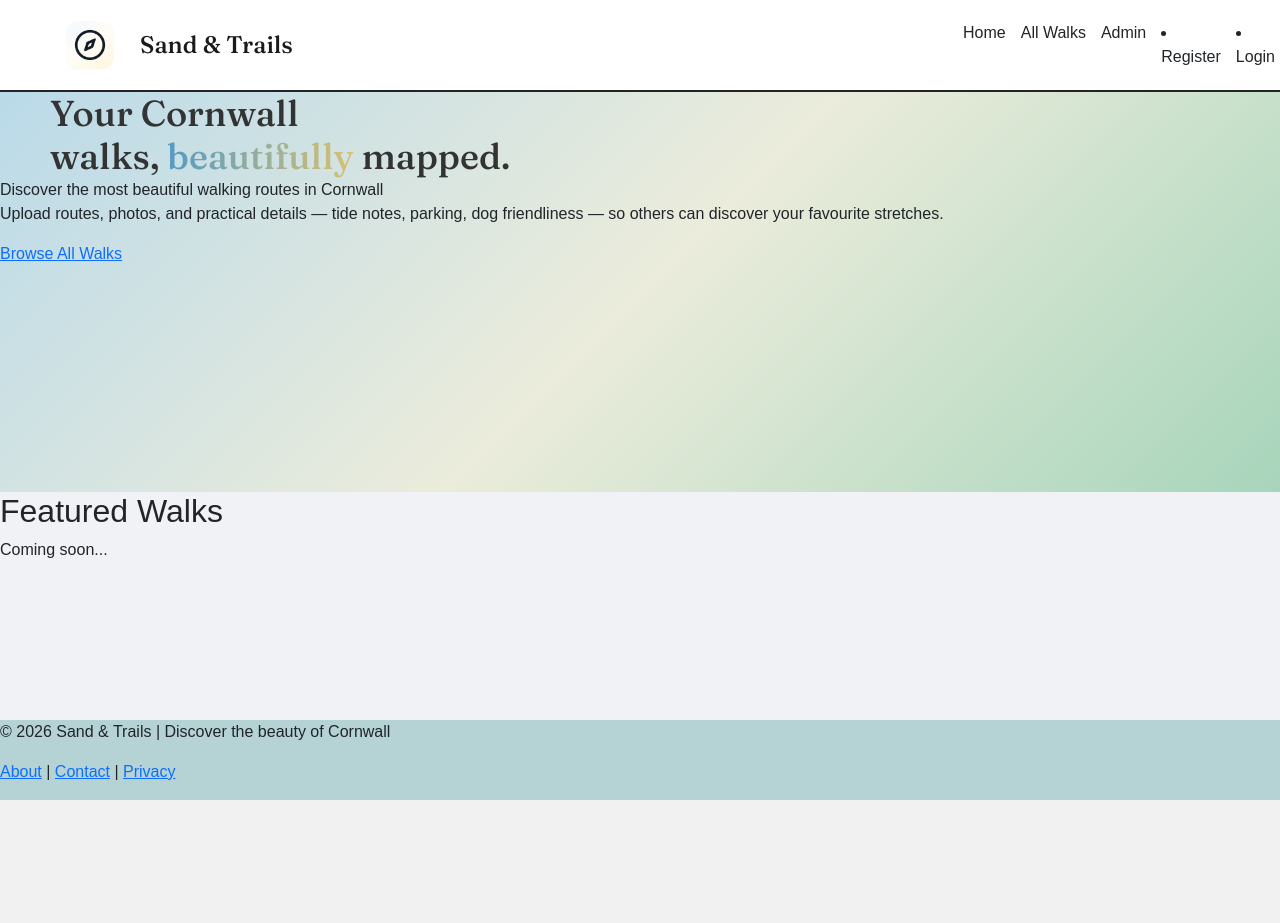
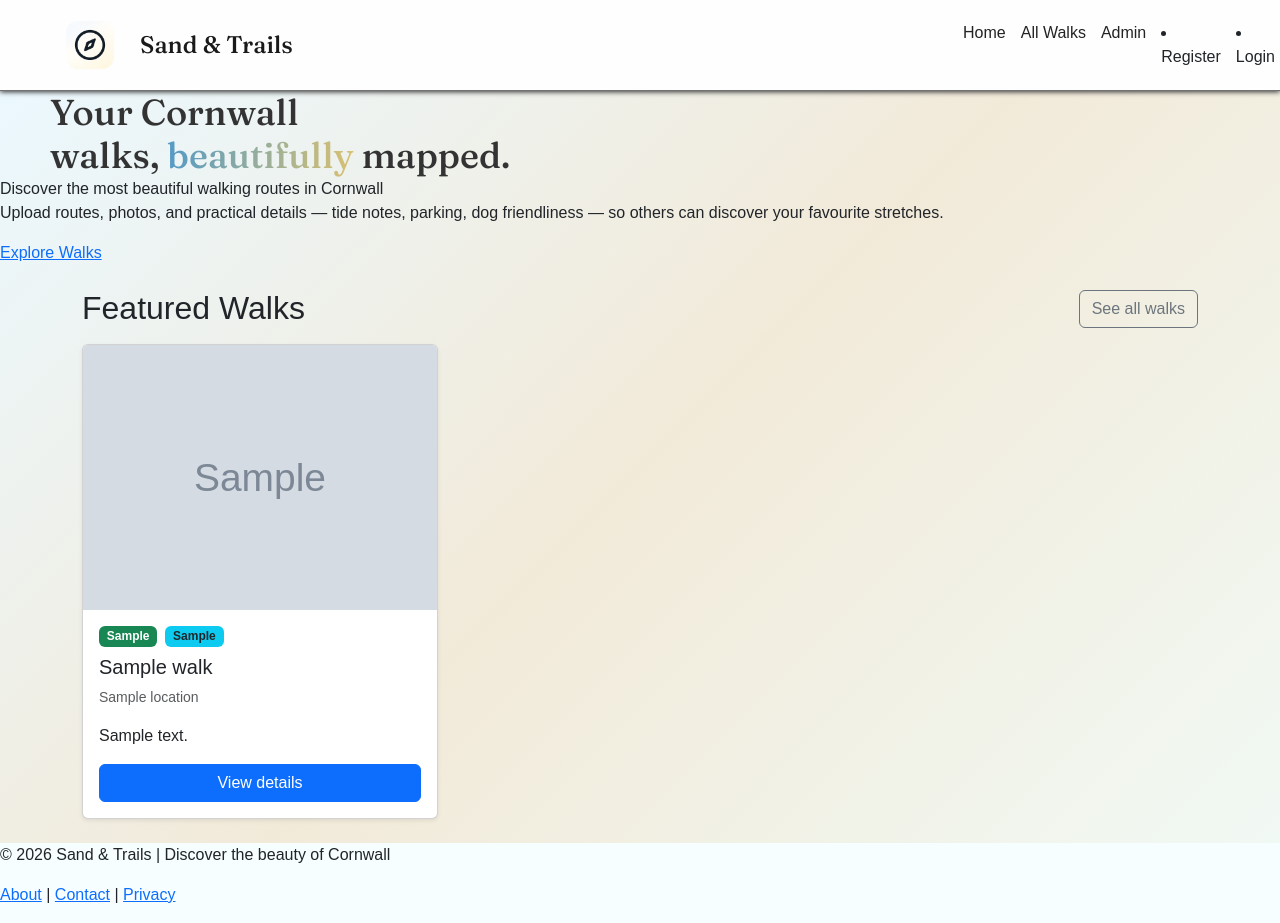
Before and after one commit to cal129/Cornwall_walk, a Django app: template post_walk/templates/index.html in a window 1280 px wide. Before the commit the page ends 800 px from the top, so only its background shows below. Run offline with Django 4.2, Linux system fonts and the light colour scheme; the template is opened without the code that fills it: most values are stand-ins (such as "Sample title", 1, 10 or a date in 2020); grey boxes marked "Sample" are stand-in pictures.

Commit message:
update styles and layout

```diff
--- a/post_walk/static/post_walk/css/style.css
+++ b/post_walk/static/post_walk/css/style.css
@@ -9,10 +9,16 @@
 
 /* header styles */
 header {
-    background-color: rgb(255, 255, 255);
+    background-color: rgba(255, 255, 255, 0.9);
     padding: 5px;
     padding-left: 50px;
-    border-bottom: 2px solid #232323;
+    border-bottom: 1.2px solid #727272;
+    box-shadow: #333 0px 1px 5px;
+    position: sticky;
+    top: 0;
+    z-index: 1030;
+    backdrop-filter: blur(8px);
+    -webkit-backdrop-filter: blur(8px);
 }
 
 header h1 {
@@ -52,8 +58,8 @@ nav a {
 /*main page styles */
 
 #main-home {
-    background: linear-gradient(135deg, #badae9, #ebecdb, #a7d5bb);
-    height: 400px;
+    background: linear-gradient(135deg, #ebf8fe, #f2ead9, #f1f9f4);
+    height: 100%;
 }
 
 html,
@@ -92,5 +98,5 @@ main {
 /* Ensure footer is pushed to the bottom in the column flex layout */
 footer {
     margin-top: auto;
-    background-color: rgb(181, 211, 213);
+    background-color: rgb(247, 254, 255);
 }
--- a/post_walk/templates/index.html
+++ b/post_walk/templates/index.html
@@ -10,12 +10,45 @@
             Upload routes, photos, and practical details — tide notes, parking, dog friendliness — so others can discover your favourite stretches.
         </p>
         <a href="{% url 'walk_list' %}" class="btn-primary">
-            Browse All Walks
+            Explore Walks
         </a>
+
+ <div class="featured-section">
+        <div class="container py-4">
+            <div class="d-flex align-items-center justify-content-between flex-wrap gap-2 mb-3">
+                <h2 class="mb-0">Featured Walks</h2>
+                <a class="btn btn-outline-secondary" href="{% url 'walk_list' %}">See all walks</a>
+            </div>
+
+            {% if featured_walks %}
+                <div class="row g-4">
+                    {% for walk in featured_walks %}
+                        <div class="col-12 col-md-4">
+                            <div class="card h-100 shadow-sm">
+                                {% if walk.photo %}
+                                    <img class="card-img-top" src="{{ walk.photo.url }}" alt="{{ walk.title }}">
+                                {% endif %}
+                                <div class="card-body d-flex flex-column">
+                                    <div class="d-flex flex-wrap gap-2 mb-2">
+                                        <span class="badge bg-success">{{ walk.get_difficulty_display }}</span>
+                                        <span class="badge bg-info text-dark">{{ walk.get_type_display }}</span>
+                                    </div>
+                                    <h3 class="card-title h5">{{ walk.title }}</h3>
+                                    <p class="card-text text-muted small mb-3">{{ walk.location }}</p>
+                                    <p class="card-text">{{ walk.description|striptags|truncatewords_html:16 }}</p>
+                                    <a class="btn btn-primary mt-auto" href="{% url 'walk_detail' walk.pk %}">View details</a>
+                                </div>
+                            </div>
+                        </div>
+                    {% endfor %}
+                </div>
+            {% else %}
+                <p class="text-muted">No featured walks yet.</p>
+            {% endif %}
+        </div>
     </div>
 
-    <div class="featured-section">
-        <h2>Featured Walks</h2>
-        <p class="muted">Coming soon...</p>
     </div>
+
+
 {% endblock %}
--- a/post_walk/views.py
+++ b/post_walk/views.py
@@ -1,5 +1,4 @@
 from django.shortcuts import render
-from django.http import HttpResponse
 from .models import postwalk
 
 
@@ -17,4 +16,5 @@ def walk_detail(request, pk):
 
 # Home page
 def index(request):
-    return render(request, 'index.html')
+    featured_walks = postwalk.objects.filter(featured=True).order_by('-date_added')[:3]
+    return render(request, 'index.html', {'featured_walks': featured_walks})
```
